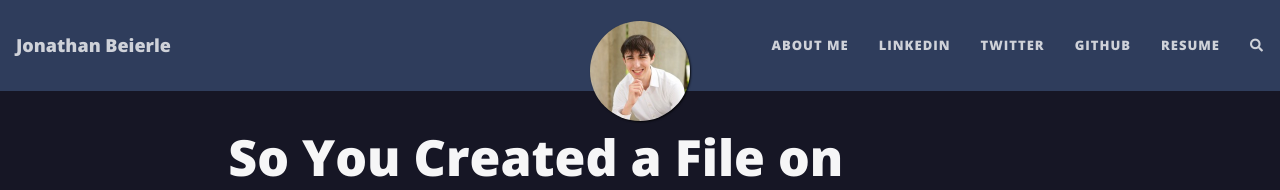
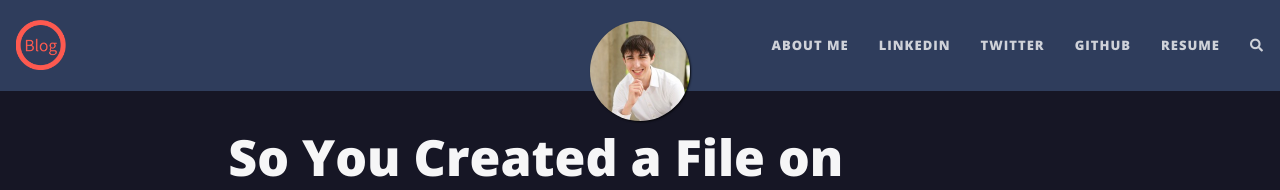
Before and after one commit to HullaBrian/Personal-Website, a Jekyll site: the page built from _posts/2024-08-08-So-You-Created-a-File-on-Windows.md, in a window 1280 px wide. Shown: the top 190 px of the page. Built offline with Jekyll 4.4.1, drawn with Linux system fonts in a browser that asks for light colours; nearby versions of some CDN libraries; comment, search, counter and statistics services are not loaded.

Commit message:
Title image

```diff
--- a/_config.yml
+++ b/_config.yml
@@ -39,7 +39,7 @@ round-avatar: true
 
 # If you want to have an image logo in the top-left corner instead of having the title of the website,
 # then specify the following parameter
-#title-img: /path/to/image
+title-img: "/assets/img/title-image.png"
 
 
 #####################################
```
Also changed, not shown: assets/img/title-image.png (added).
